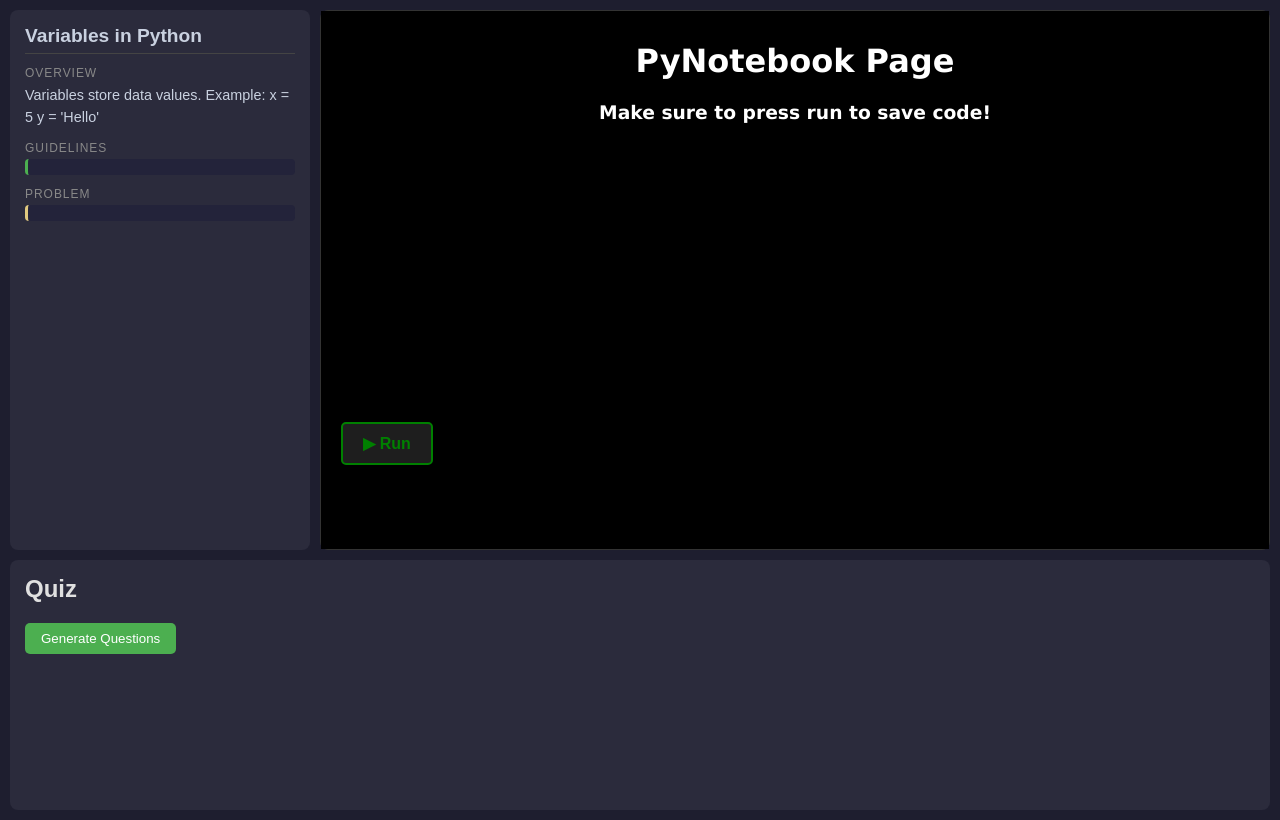
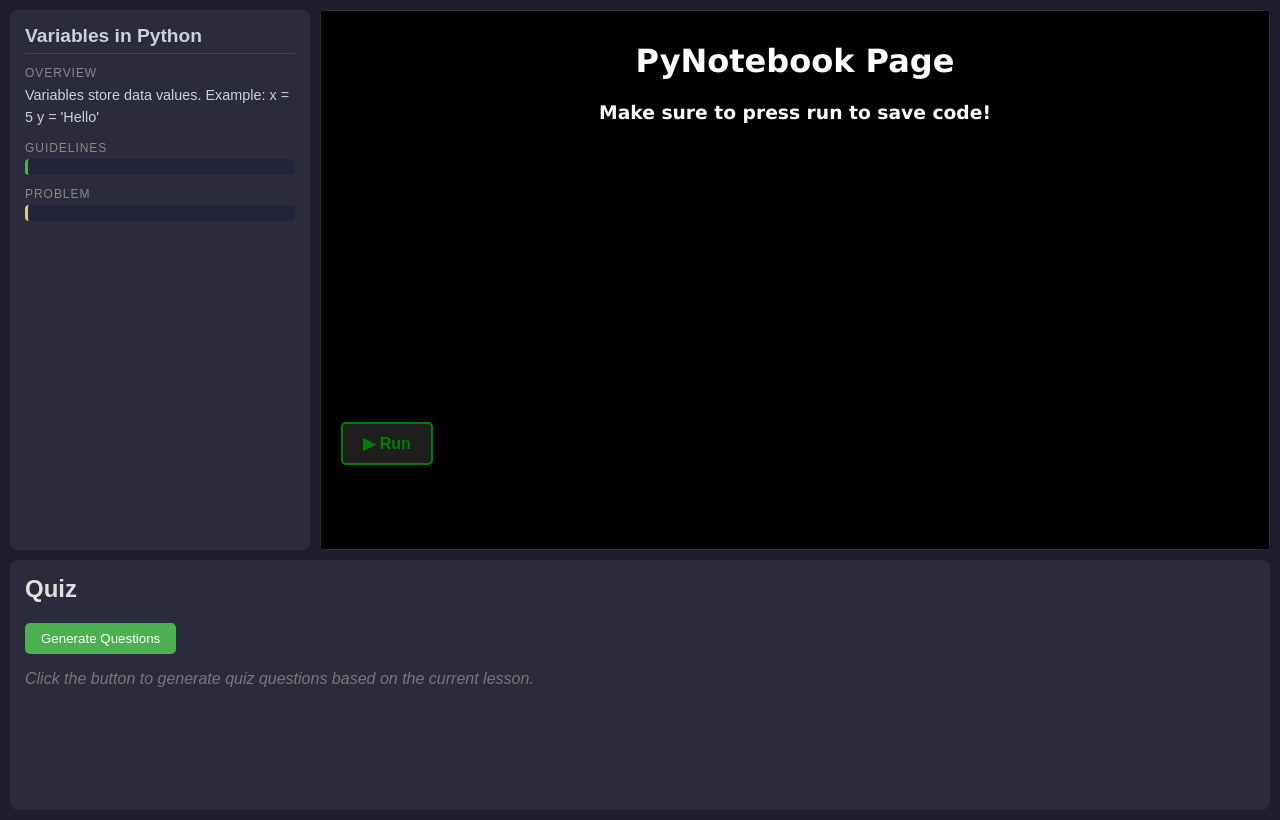
Before and after one commit to APresta19/py-notebook, a Flask app: page / in a window 1280 px wide. Run offline with Flask 3, Linux system fonts and the light colour scheme; some libraries are stand-ins or nearby versions.

Commit message:
Demo Product FInal

```diff
--- a/Sprint_1/app.py
+++ b/Sprint_1/app.py
@@ -23,31 +23,10 @@ _lesson_storage = lesson_storage()
 app = Flask(__name__)
 socketio.init_app(app, cors_allowed_origins="*")
 
-@app.route('/', methods=['GET', 'POST'])
+@app.route('/', methods=['GET'])
 def home():
-    # Variable Initialization
-    result = ""
-    questions_html = ""
-
-    # Handle form submission
-    if request.method == 'POST':
-        code = request.form.get('code') # For the testing of the code without the need of an IDE, will be changed.
-        response = process_code(code)
-
-        print(type(response))
-        print(response)
-
-        if not response["success"]:
-            result = f"<p style='color:red;'>Error: {response['error']}</p>"
-        else:
-            result = "<p style='color:green;'>Code processed successfully!</p>"
-
-            questions_html = "<h3>Generated Questions:</h3>"
-            for q in response["questions"]:
-                questions_html += f"<p>{q['question']}</p>"
-
     lesson = _lesson_storage.get_lesson_by_id(1)
-    return render_template('Question_Test.html', result=result, questions_html=questions_html, lesson=lesson)
+    return render_template('Question_Test.html', lesson=lesson)
 
 @app.route('/render-compiler')
 def render_compiler():
--- a/Sprint_1/static/getSubmissionCode.js
+++ b/Sprint_1/static/getSubmissionCode.js
@@ -30,6 +30,9 @@ export default function getSubmissionCode() {
         // Emit the compile event with the code
         console.log("Code emitted: ", code);
         socket.emit("compile", { code: code });
+
+        //Send code to parent window for testing purposes
+        window.parent.postMessage({ type: "code_submission", code: code }, "*");
     }
     else
     {
--- a/Sprint_1/static/services/init_socket.py
+++ b/Sprint_1/static/services/init_socket.py
@@ -1,13 +1,35 @@
 from flask import Flask, render_template, request
+from flask_socketio import emit
 from localStoragePy import localStoragePy
 from static.services.process_manager import ProcessManager
 from static.sockets.getSocketIO import socketio
+from controller import process_code
 
 process_manager = ProcessManager()
 
 compile_files = []
 
 def init_socket():
+
+    @socketio.on('submit_code')
+    def handle_code_submission(data):
+        print(">>> submit_code received")          # confirm event arrived
+        code = data.get('code', '')
+        print(f">>> code length: {len(code)}")
+
+        if not code.strip():
+            emit('quiz_error', {'error': 'No code received'})
+            return
+
+        response = process_code(code)
+        print(f">>> process_code response: {response}")  # confirm questions generated
+
+        if not response["success"]:
+            emit('quiz_error', {'error': response['error']})
+        else:
+            print(f">>> emitting quiz_ready with {len(response['questions'])} questions")
+            emit('quiz_ready', {'questions': response['questions']})
+
     @socketio.on("connect")
     def handle_connect():
         #create_files(10)
--- /dev/null
+++ b/Sprint_1/static/services/quizSocket.js
@@ -0,0 +1,45 @@
+// static/services/quizSocket.js
+
+const socket = io('http://127.0.0.1:5000');
+
+function generateQuestions() {
+    const code = localStorage.getItem('code');
+
+    if (!code) {
+        document.getElementById('quiz-content').innerHTML =
+            '<p style="color:red;">No code found — run your code first.</p>';
+        return;
+    }
+
+    document.getElementById('quiz-content').innerHTML =
+        '<p class="placeholder">Generating questions...</p>';
+
+    socket.emit('submit_code', { code: code });
+}
+
+window.addEventListener('message', (event) => {
+    if (event.data?.type === 'submit_code') {
+        document.querySelector('.quiz-panel').innerHTML = `
+            <h2>Quiz</h2>
+            <p class="placeholder">Generating questions...</p>
+        `;
+        socket.emit('submit_code', { code: event.data.code });
+    }
+});
+
+socket.on('quiz_ready', (data) => {
+    const panel = document.querySelector('.quiz-panel');
+    panel.innerHTML = '<h2>Quiz</h2>';
+    data.questions.forEach(q => {
+        const p = document.createElement('p');
+        p.textContent = q.question;
+        panel.appendChild(p);
+    });
+});
+
+socket.on('quiz_error', (data) => {
+    document.querySelector('.quiz-panel').innerHTML = `
+        <h2>Quiz</h2>
+        <p style="color:red;">Error: ${data.error}</p>
+    `;
+});
--- a/Sprint_1/submissions/submission.py
+++ b/Sprint_1/submissions/submission.py
@@ -1,3 +1 @@
 print("Hello Game Jam!")
-x = input("Enter name: ")
-print(x)
--- a/Sprint_1/templates/Question_Test.html
+++ b/Sprint_1/templates/Question_Test.html
@@ -96,22 +96,18 @@
 
     <!-- Quiz Panel (YOUR RESPONSIBILITY) -->
     <div class="quiz-panel">
-        <h2>Quiz</h2>
 
-        <form method="post">
-            <button type="submit">Generate Questions</button>
-        </form>
+    <h2>Quiz</h2>
 
-        <div>
-            {{ result | safe }}
-        </div>
+    <button onclick="generateQuestions()">Generate Questions</button>
 
-        <div>
-            {{ questions_html | safe }}
-        </div>
+    <div id="quiz-content">
+        <p class="placeholder">Click the button to generate quiz questions based on the current lesson.</p>
     </div>
+</div>
 
 </div>
-
+    <script src="https://cdn.socket.io/4.7.5/socket.io.min.js"></script>
+    <script src="{{ url_for('static', filename='services/quizSocket.js') }}"></script>
 </body>
 </html>
```
